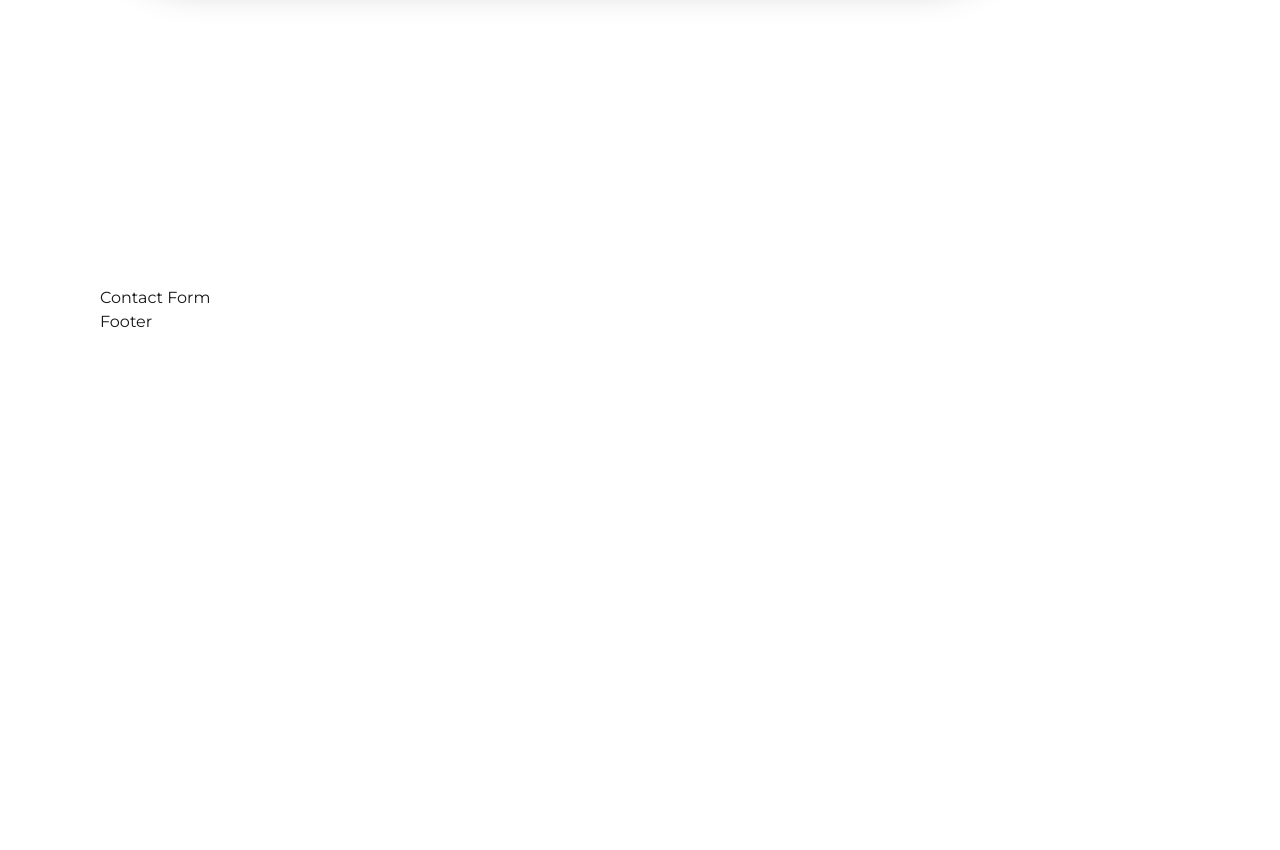
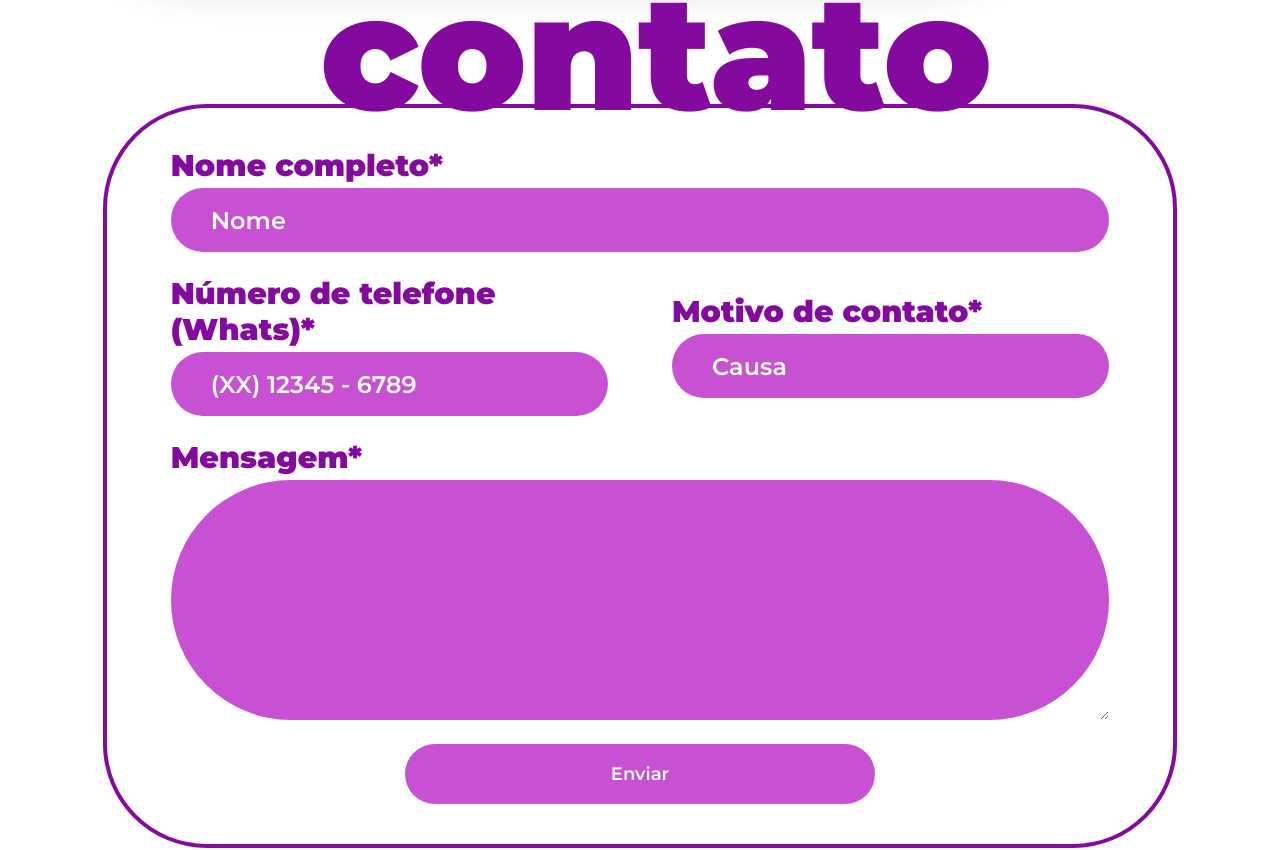
Before and after one commit to lucaspzaranza/elisa-adv, a Next.js app: page / in a window 1280 px wide. Shown: the part 6099-6949 px from the top of the page. Before the commit the page ends 6433 px from the top, so only its background shows below. Built offline with nearby package versions, Linux system fonts and the light colour scheme.

Commit message:
contact form

```diff
--- a/src/app/components/sections/contact-form/index.tsx
+++ b/src/app/components/sections/contact-form/index.tsx
@@ -1,7 +1,60 @@
+import Button from "@/components/ui/button";
+
 export default function ContactForm() {
+  const inputClasses = `w-content h-16 px-10 bg-primary rounded-full text-white text-2xl font-semibold
+    placeholder-white focus:outline-primary-darker`;
+
+  const labelClasses = `text-3xl text-primary-darker font-bold mb-1`;
+
+  const inputContainerClasses = `w-full flex flex-col mb-6`;
+
   return (
-    <div>
-      <h1>Contact Form</h1>
+    <div className="w-full h-screen flex flex-col items-center justify-center mt-[-20px] mb-32">
+      <div className="w-full flex flex-row pr-72 items-center justify-end">
+        <h1 className="h-min mb-[-65px] p-0 text-end font-bold text-[10rem] text-primary-darker">
+          contato
+        </h1>
+      </div>
+      <div
+        className="w-10/12 m-[75px] h-full mt-0 flex flex-row justify-center
+        rounded-[100px] ring-4 ring-primary-darker"
+      >
+        <form className="w-full px-16 py-10">
+          <div className={inputContainerClasses}>
+            <label className={labelClasses}>Nome completo*</label>
+            <input type="text" placeholder="Nome" className={inputClasses} />
+          </div>
+
+          <div className="w-full flex flex-row items-center gap-16 justify-between">
+            <div className={inputContainerClasses}>
+              <label className={labelClasses}>
+                Número de telefone (Whats)*
+              </label>
+              <input
+                type="text"
+                placeholder="(XX) 12345 - 6789"
+                className={inputClasses}
+              />
+            </div>
+
+            <div className={inputContainerClasses}>
+              <label className={labelClasses}>Motivo de contato*</label>
+              <input type="text" placeholder="Causa" className={inputClasses} />
+            </div>
+          </div>
+
+          <div className={inputContainerClasses}>
+            <label className={labelClasses}>Mensagem*</label>
+            <textarea
+              className={inputClasses + " rounded-[35px] h-[15rem] py-4"}
+            />
+          </div>
+
+          <div className="w-full flex flex-row items-center justify-center">
+            <Button label="Enviar" customClasses="w-1/2 h-[60px]" />
+          </div>
+        </form>
+      </div>
     </div>
-  )
+  );
 }
--- a/src/app/components/sections/header/index.tsx
+++ b/src/app/components/sections/header/index.tsx
@@ -2,6 +2,7 @@
 
 import Image from "next/image";
 import ImageCarousel from "../../ui/image-carousel";
+import Button from "@/components/ui/button";
 
 export default function Header() {
   const btnClasses =
@@ -19,11 +20,11 @@ export default function Header() {
         </div>
 
         <div className="mt-8 flex flex-row justify-center">
-          <button className={btnClasses}>Sobre mim</button>
-          <button className={btnWithMarginLeft}>Serviço</button>
-          <button className={btnWithMarginLeft}>Missão</button>
-          <button className={btnWithMarginLeft}>Dúvidas</button>
-          <button className={btnWithMarginLeft}>Contato</button>
+          <Button label="Sobre mim" />
+          <Button label="Serviço" hasMargin />
+          <Button label="Missão" hasMargin />
+          <Button label="Dúvidas" hasMargin />
+          <Button label="Contato" hasMargin />
         </div>
 
         <div className="w-1/2 ml-64 my-20">
--- a/src/app/components/sections/instagram/index.tsx
+++ b/src/app/components/sections/instagram/index.tsx
@@ -2,10 +2,20 @@ import Image from "next/image";
 
 export default function Instagram() {
   return (
-    <div className="w-full flex flex-col items-center justify-center gap-16 mb-96">
-      <h1 className="w-content px-24 py-3 rounded-full flex flex-row items-center justify-center text-white font-bold bg-gradient-to-r from-[#C850D3] to-[#7f009c] text-4xl">
-        Me siga no Instagram
-      </h1>
+    <div className="w-full flex flex-col items-center justify-center gap-16 mb-36">
+      <a
+        href="https://www.instagram.com/elisaferraz.canon/"
+        target="_blank"
+        rel="noopener noreferrer"
+        className="block"
+      >
+        <h1
+          className="w-content px-24 py-3 rounded-full flex flex-row items-center hover:opacity-80 transition
+          justify-center text-white font-bold bg-gradient-to-r from-[#C850D3] to-[#7f009c] text-4xl"
+        >
+          Me siga no Instagram
+        </h1>
+      </a>
 
       <a
         href="https://www.instagram.com/elisaferraz.canon/"
--- /dev/null
+++ b/src/app/components/ui/button/index.tsx
@@ -0,0 +1,22 @@
+import React from "react";
+
+export default function Button({
+  label,
+  hasMargin = false,
+  customClasses,
+  onClick,
+}: {
+  label: string;
+  hasMargin?: boolean;
+  customClasses?: string;
+  onClick?: () => void;
+}) {
+  const btnClasses = `px-6 py-1 rounded-full bg-primary text-lg font-semibold text-white min-w-[180px]
+     ${hasMargin ? "ml-4" : ""} + ${customClasses}`;
+
+  return (
+    <button className={btnClasses} onClick={onClick}>
+      {label}
+    </button>
+  );
+}
```
Also changed, not shown: public/logo-flower.png (added).
